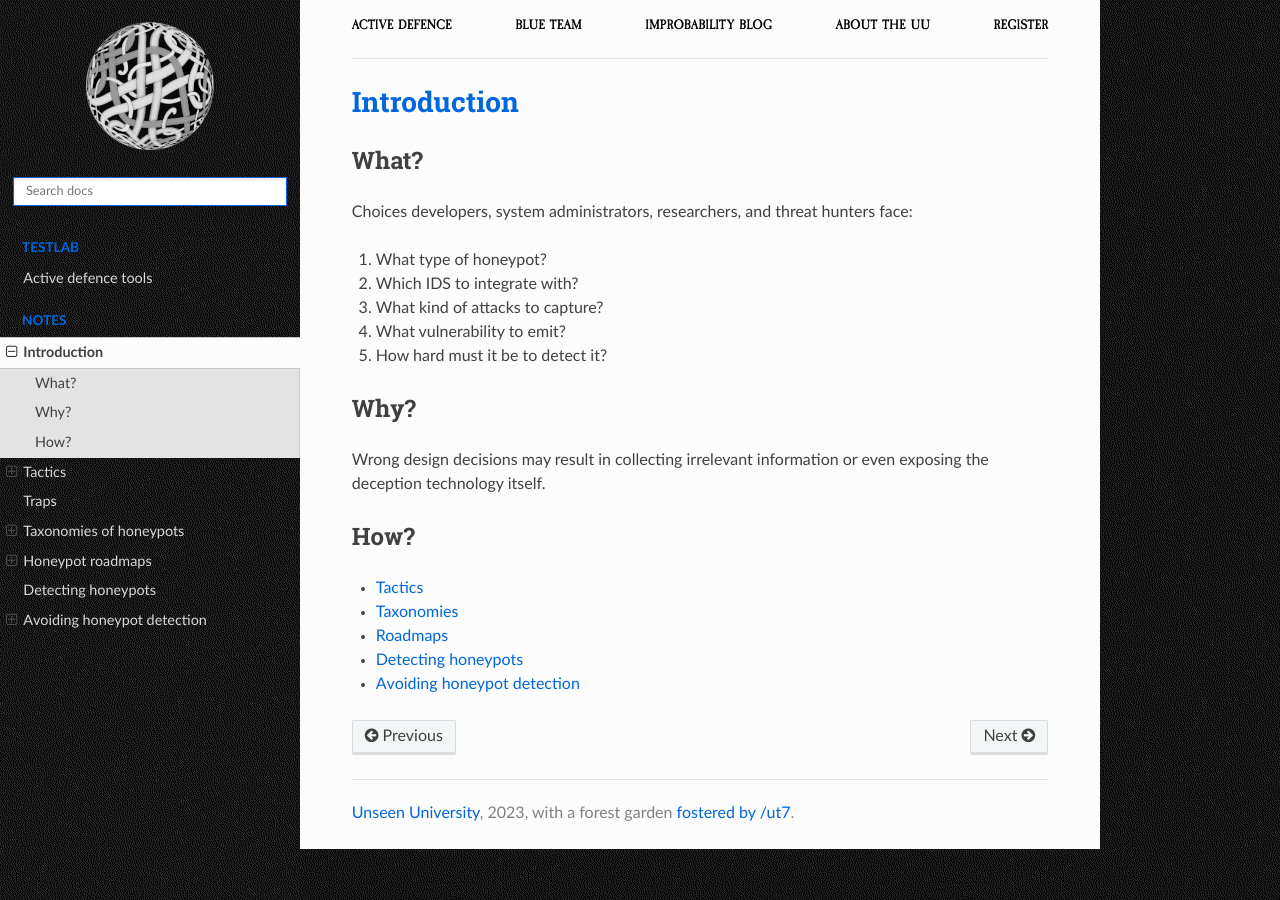
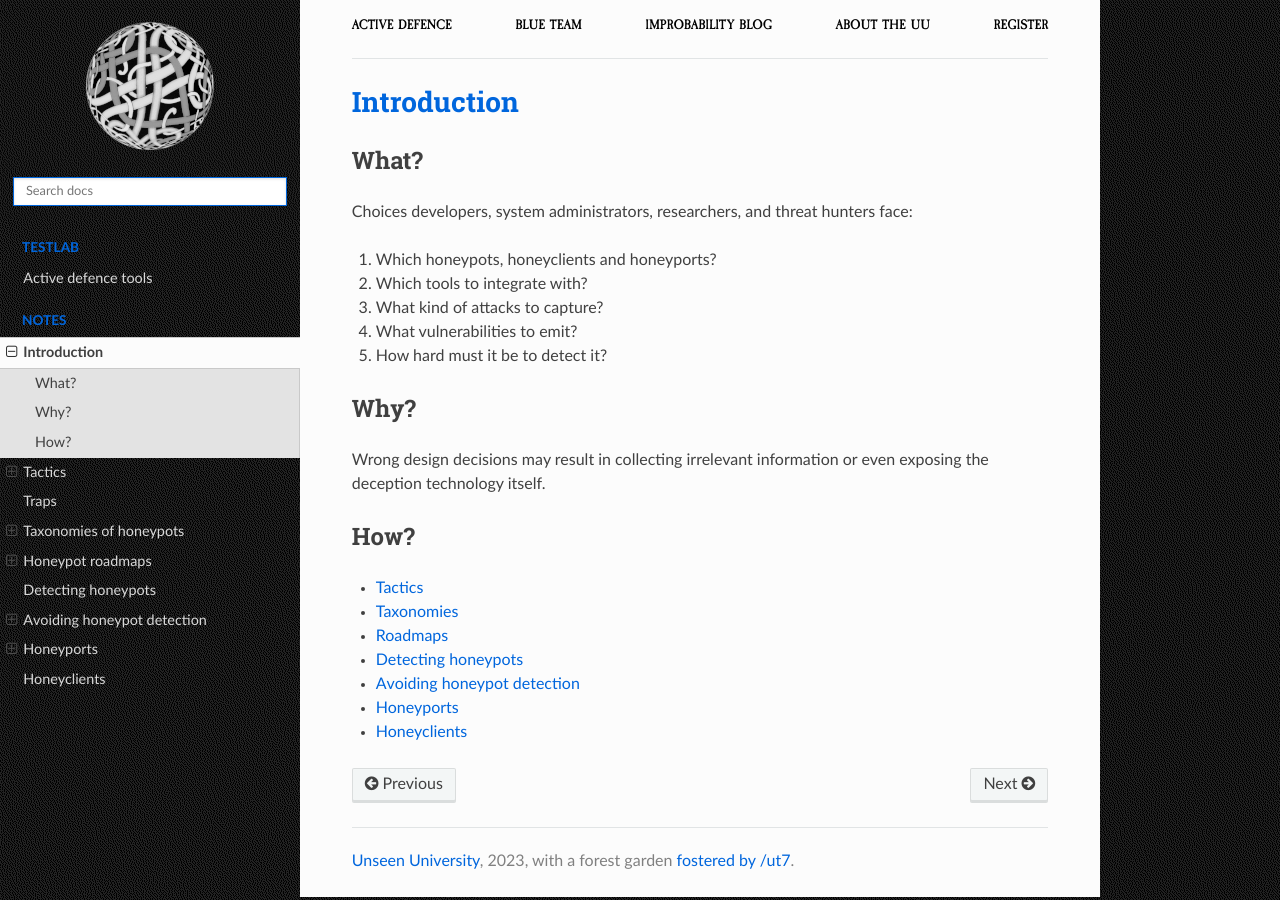
Before and after one commit to tymyrddin/blue-honey, a Sphinx documentation site: the page built from source/docs/notes/README.md, in a window 1280 px wide. Built offline with Sphinx 7.4.7 and the Read the Docs theme 2.0.0, drawn with Linux system fonts in a browser that asks for light colours.

Commit message:
Refactoring

```diff
--- a/source/docs/notes/README.md
+++ b/source/docs/notes/README.md
@@ -4,10 +4,10 @@
 
 Choices developers, system administrators, researchers, and threat hunters face:
 
-1. What type of honeypot?
-2. Which IDS to integrate with?
+1. Which honeypots, honeyclients and honeyports?
+2. Which tools to integrate with?
 3. What kind of attacks to capture?
-4. What vulnerability to emit?
+4. What vulnerabilities to emit?
 5. How hard must it be to detect it?
 
 ## Why?
@@ -21,3 +21,5 @@ Wrong design decisions may result in collecting irrelevant information or even e
 * [Roadmaps](roadmaps.md)
 * [Detecting honeypots](detection.md)
 * [Avoiding honeypot detection](concealed.md)
+* [Honeyports](honeyports.md)
+* [Honeyclients](honeyclients.md)
--- a/source/index.rst
+++ b/source/index.rst
@@ -30,6 +30,8 @@ Vet all tactics in this strategy with a lawyer or legal team first. And whatever
    docs/notes/roadmaps.md
    docs/notes/detection.md
    docs/notes/concealed.md
+   docs/notes/honeyports.md
+   docs/notes/honeyclients.md
 
 ----
 
```
Also changed, not shown: source/docs/notes/honeyclients.md (added, +13 -0 lines), source/docs/notes/honeyports.md (added, +21 -0 lines), source/docs/notes/roadmaps.md (+2 -5 lines).
